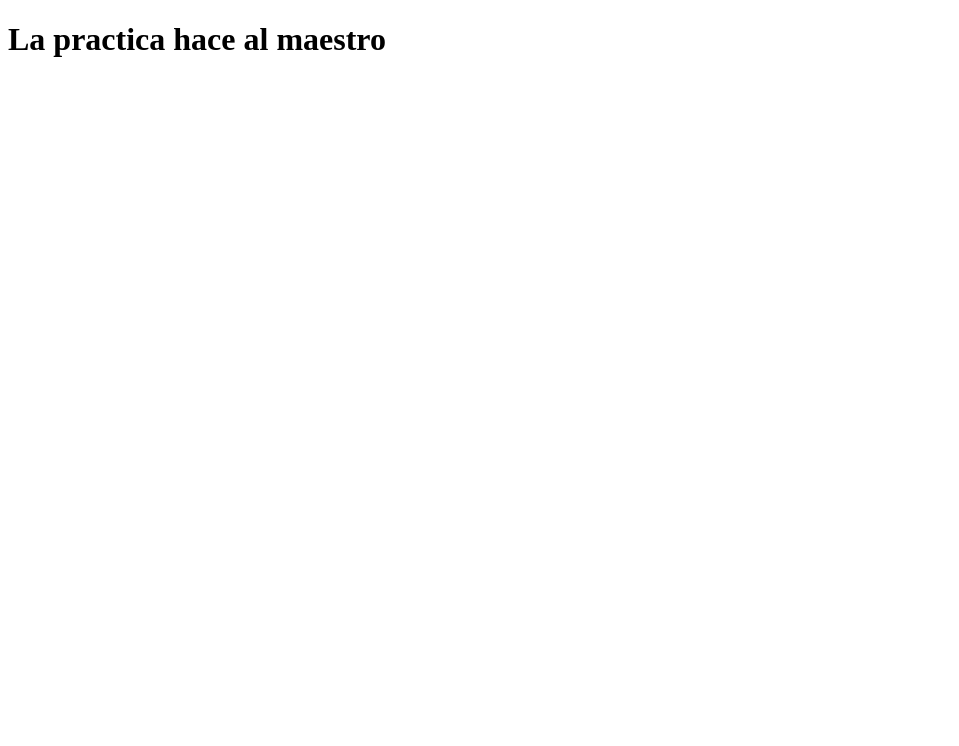
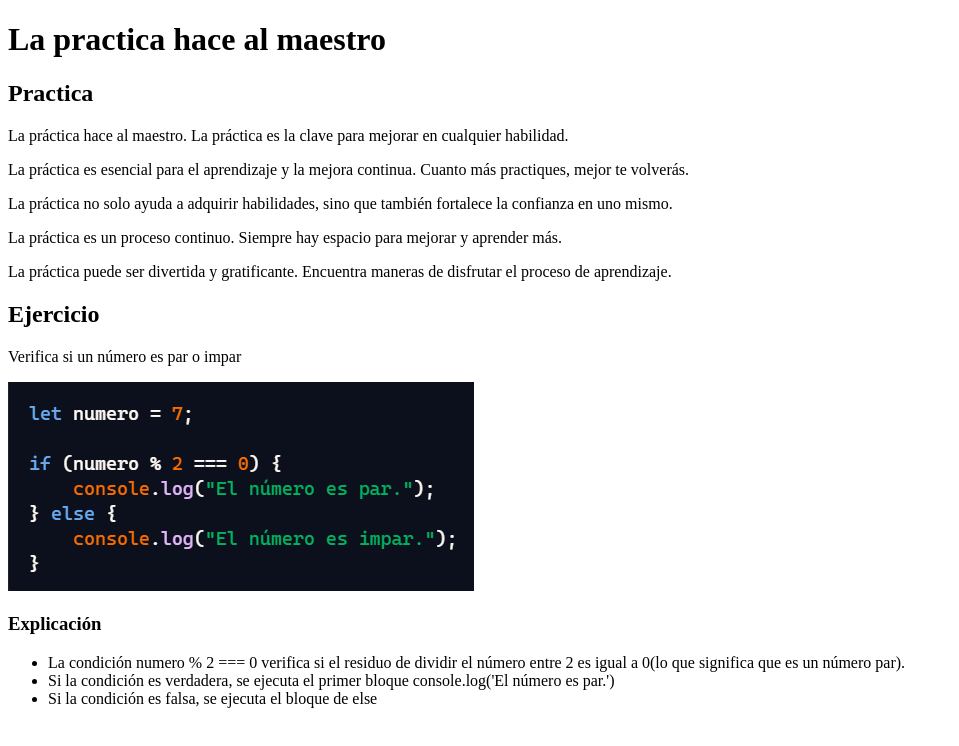
Before and after one commit to Tres-zE/L-II, a plain HTML site: page index.html in a window 1280 px wide. Shown: the whole page, without its empty margins (0-959 px from the left). Drawn offline with Linux system fonts and the light colour scheme.

Commit message:
agregando carpeta de img y un ejercicio

```diff
--- a/index.html
+++ b/index.html
@@ -1,12 +1,57 @@
 <!DOCTYPE html>
 <html lang="en">
-<head>
-    <meta charset="UTF-8">
-    <meta name="viewport" content="width=device-width, initial-scale=1.0">
+  <head>
+    <meta charset="UTF-8" />
+    <meta name="viewport" content="width=device-width, initial-scale=1.0" />
     <title>Logica</title>
-</head>
-<body>
+  </head>
+  <body>
     <h1>La practica hace al maestro</h1>
-</body>
-<script src="scripts/main.js"></script>
+
+    <h2>Practica</h2>
+    <p>
+      La práctica hace al maestro. La práctica es la clave para mejorar en
+      cualquier habilidad.
+    </p>
+    <p>
+      La práctica es esencial para el aprendizaje y la mejora continua. Cuanto
+      más practiques, mejor te volverás.
+    </p>
+    <p>
+      La práctica no solo ayuda a adquirir habilidades, sino que también
+      fortalece la confianza en uno mismo.
+    </p>
+    <p>
+      La práctica es un proceso continuo. Siempre hay espacio para mejorar y
+      aprender más.
+    </p>
+    <p>
+      La práctica puede ser divertida y gratificante. Encuentra maneras de
+      disfrutar el proceso de aprendizaje.
+    </p>
+
+    <h2>Ejercicio</h2>
+    <p>Verifica si un número es par o impar</p>
+    <img
+      src="img/par-impar.png"
+      alt="Ejemplo de coginición de números pares e impares"
+    />
+
+    <h3>Explicación</h3>
+    <ul>
+      <li>
+        La condición <span>numero % 2 === 0</span> verifica si el residuo de
+        dividir el número entre 2 es igual a 0(lo que significa que es un número
+        par).
+      </li>
+      <li>
+        Si la condición es verdadera, se ejecuta el primer bloque
+        <span>console.log('El número es par.')</span>
+      </li>
+      <li>
+        Si la condición es falsa, se ejecuta el bloque de <span>else</span>
+      </li>
+    </ul>
+  </body>
+  <script src="scripts/main.js"></script>
 </html>
```
Also changed, not shown: img/par-impar.png (added).
